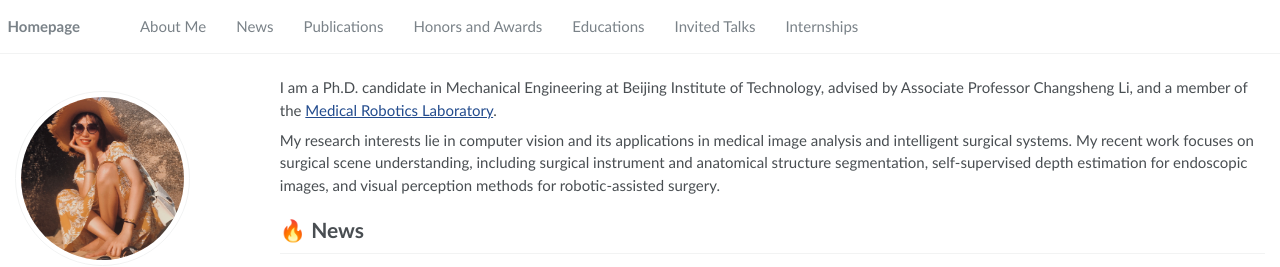
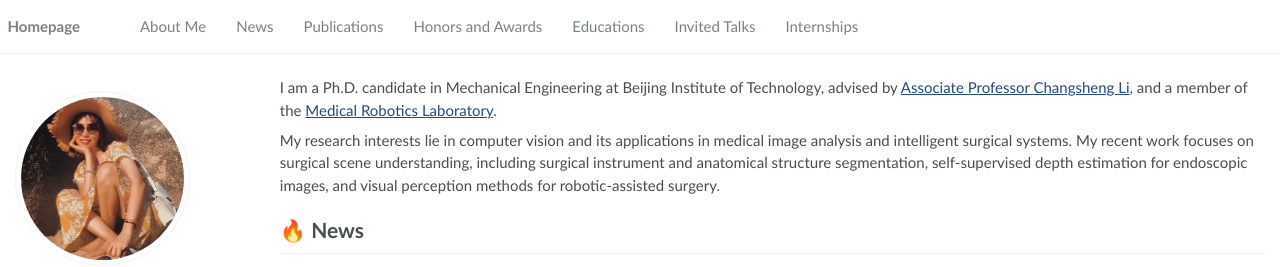
Before and after one commit to Lewhite-bot/Lewhite-bot.github.io, a Jekyll site: the page built from _pages/about.md, in a window 1280 px wide and 900 px high. Shown: the top 267 px of the window. Built offline with Jekyll 4.4.1, drawn with Linux system fonts in a browser that asks for light colours; part of the change alters nothing that is shown.

Commit message:
update homepage

```diff
--- a/_pages/about.md
+++ b/_pages/about.md
@@ -17,7 +17,7 @@ redirect_from:
 
 <span class='anchor' id='about-me'></span>
 
-I am a Ph.D. candidate in Mechanical Engineering at Beijing Institute of Technology, advised by Associate Professor Changsheng Li, and a member of the [Medical Robotics Laboratory](https://mr.bit.edu.cn/index.htm).
+I am a Ph.D. candidate in Mechanical Engineering at Beijing Institute of Technology, advised by [Associate Professor Changsheng Li](https://scholar.google.com/citations?user=sMpQ8q0AAAAJ&hl=en&oi=sra), and a member of the [Medical Robotics Laboratory](https://mr.bit.edu.cn/index.htm).
 
 My research interests lie in computer vision and its applications in medical image analysis and intelligent surgical systems. My recent work focuses on surgical scene understanding, including surgical instrument and anatomical structure segmentation, self-supervised depth estimation for endoscopic images, and visual perception methods for robotic-assisted surgery.
 
```
